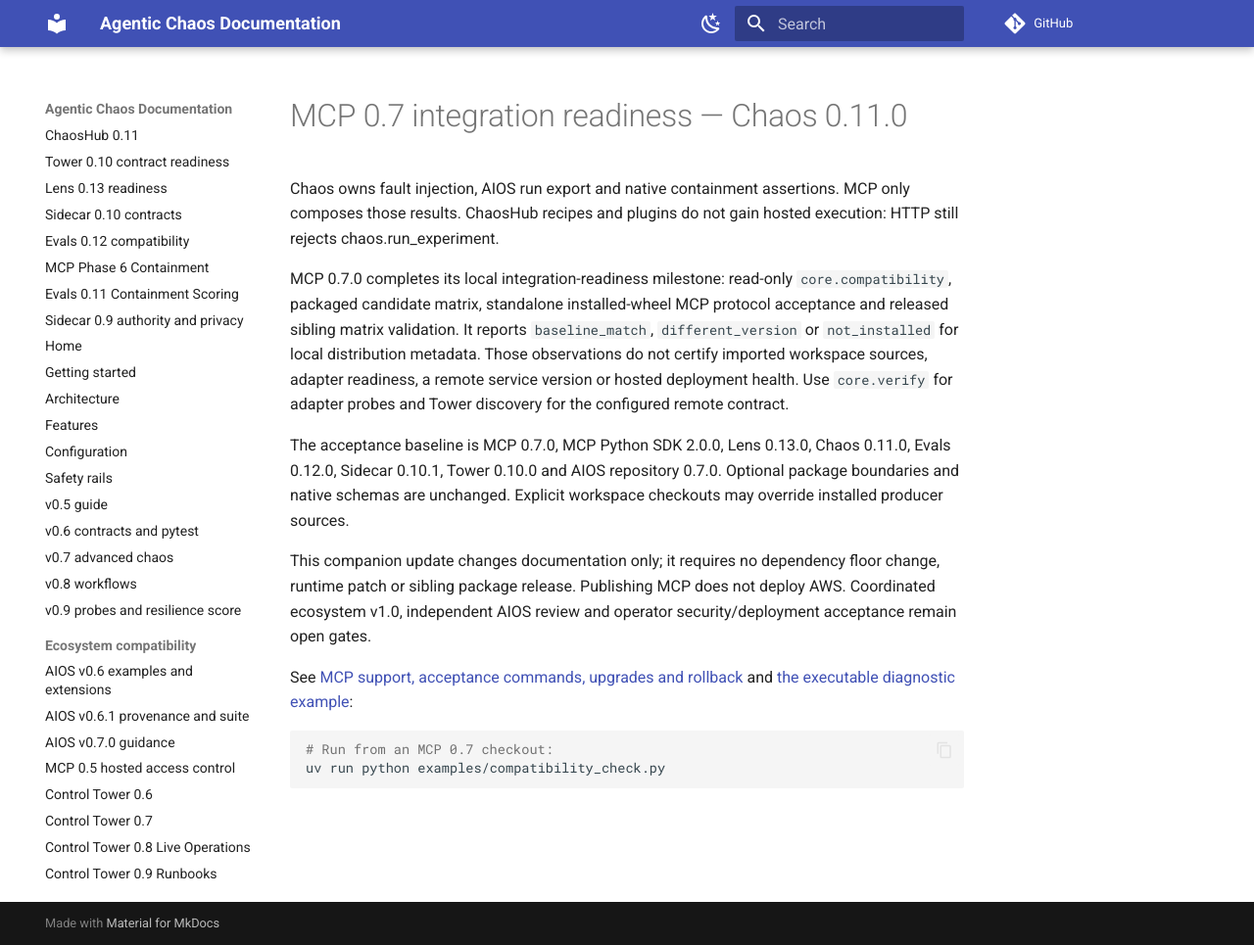
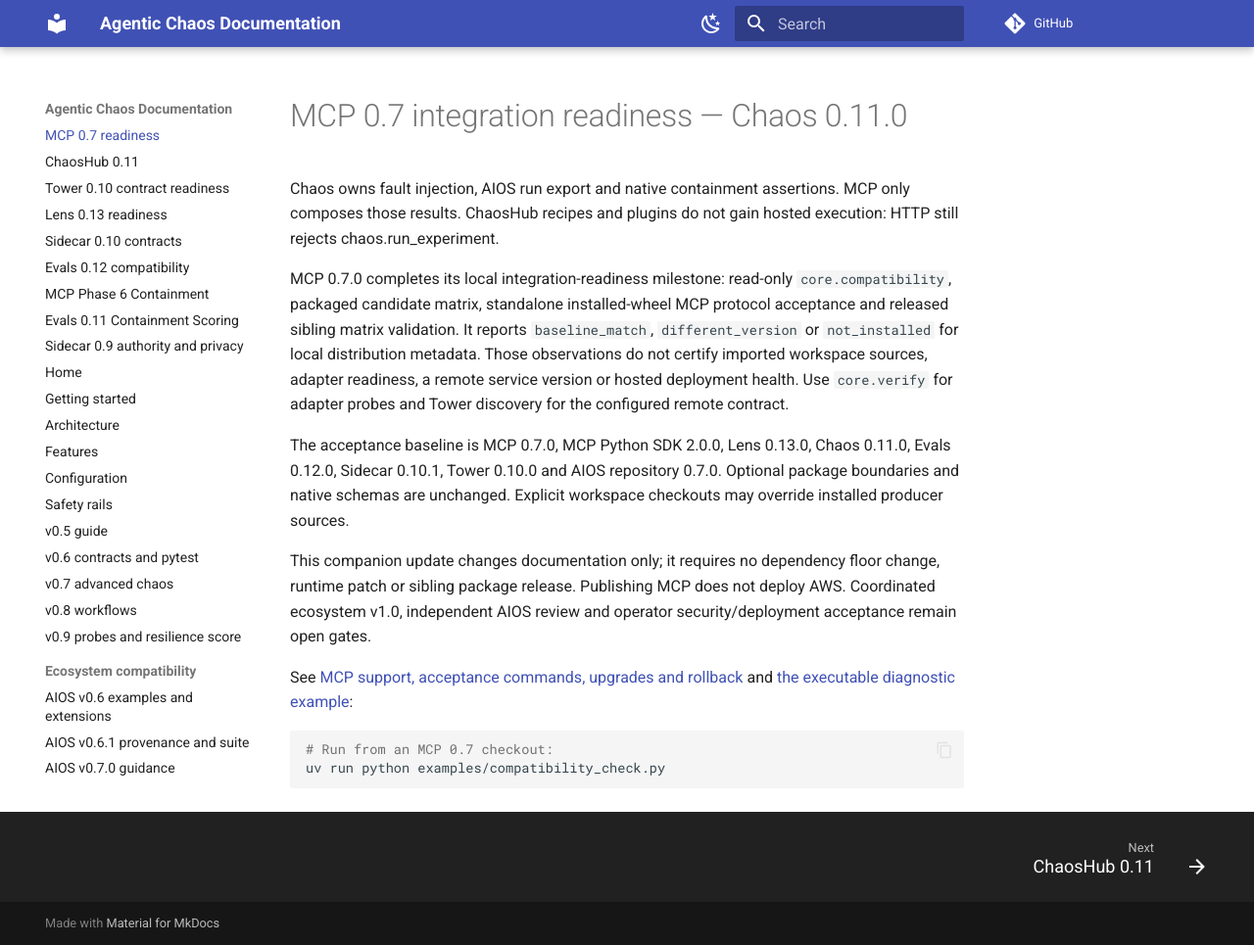
Before and after one commit to DeepAgentLabs/agentic-chaos, an MkDocs documentation site: the page built from docs/mcp-0.7-readiness.md, in a window 1280 px wide and 965 px high. Shown: the whole window at 98% size. Built offline with MkDocs 1.6.1 and Material for MkDocs 9.7.7, drawn with Linux system fonts in a browser that asks for light colours; comment, search, counter and statistics services are not loaded; part of the change alters nothing that is shown.

Commit message:
docs: address Copilot navigation and candidate-link findings

````diff
--- a/docs/mcp-0.7-readiness.md
+++ b/docs/mcp-0.7-readiness.md
@@ -20,8 +20,8 @@ floor change, runtime patch or sibling package release. Publishing MCP does not
 deploy AWS. Coordinated ecosystem v1.0, independent AIOS review and operator
 security/deployment acceptance remain open gates.
 
-See [MCP support, acceptance commands, upgrades and rollback](https://github.com/DeepAgentLabs/mcp-server/blob/v0.7.0/docs/release-readiness.md)
-and [the executable diagnostic example](https://github.com/DeepAgentLabs/mcp-server/blob/v0.7.0/examples/compatibility_check.py):
+See [MCP support, acceptance commands, upgrades and rollback](https://github.com/DeepAgentLabs/mcp-server/blob/fcdf635d522acc8103173d2f7ef56539222d04b5/docs/release-readiness.md)
+and [the executable diagnostic example](https://github.com/DeepAgentLabs/mcp-server/blob/fcdf635d522acc8103173d2f7ef56539222d04b5/examples/compatibility_check.py):
 
 ```bash
 # Run from an MCP 0.7 checkout:
--- a/mkdocs.yml
+++ b/mkdocs.yml
@@ -54,6 +54,7 @@ plugins:
   - search
 
 nav:
+  - MCP 0.7 readiness: mcp-0.7-readiness.md
   - ChaosHub 0.11: v0.11.md
   - Tower 0.10 contract readiness: tower-0.10-compatibility.md
   - Lens 0.13 readiness: lens-0.13.md
````
